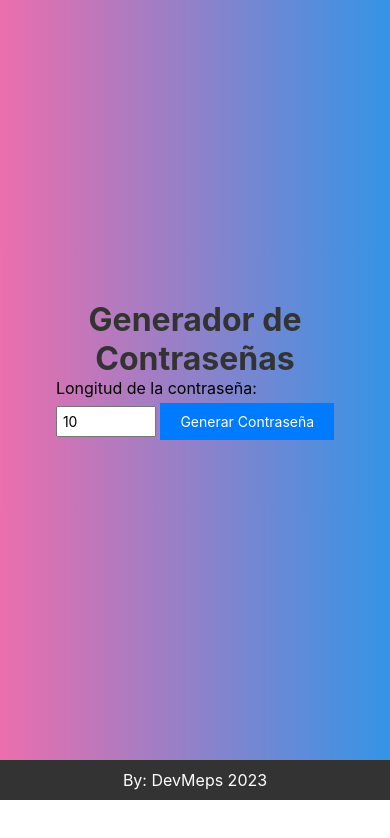
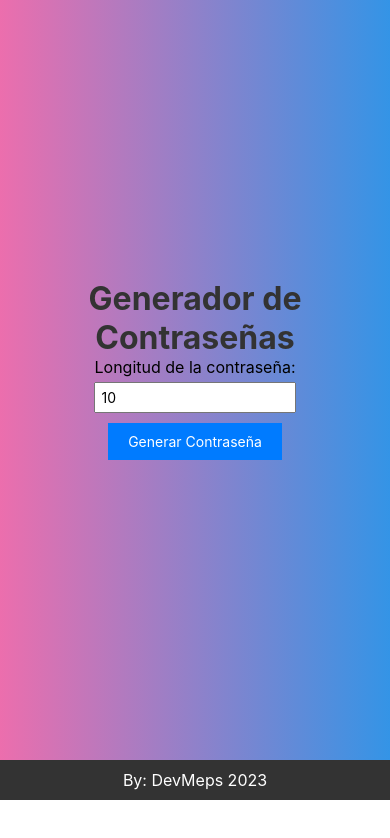
Before and after one commit to devmeps/PasswordGenerartor, a plain HTML site: page index.html in a window 390 px wide. Drawn offline with Linux system fonts and the light colour scheme.

Commit message:
Update styles.css - Responsive Mode Add

```diff
--- a/styles.css
+++ b/styles.css
@@ -43,6 +43,7 @@ button {
   color: #fff;
   border: none;
   cursor: pointer;
+  margin-top: 10px;
 }
 
 button:hover {
@@ -66,3 +67,16 @@ p {
   display: none;
   color: #fff;
 }
+
+  @media (max-width: 600px) {
+    .form-container {
+      display: flex;
+      flex-direction: column;
+      align-items: center;
+    }
+
+    input {
+      width: 100%;
+      max-width: 100%;
+    }
+}
```
